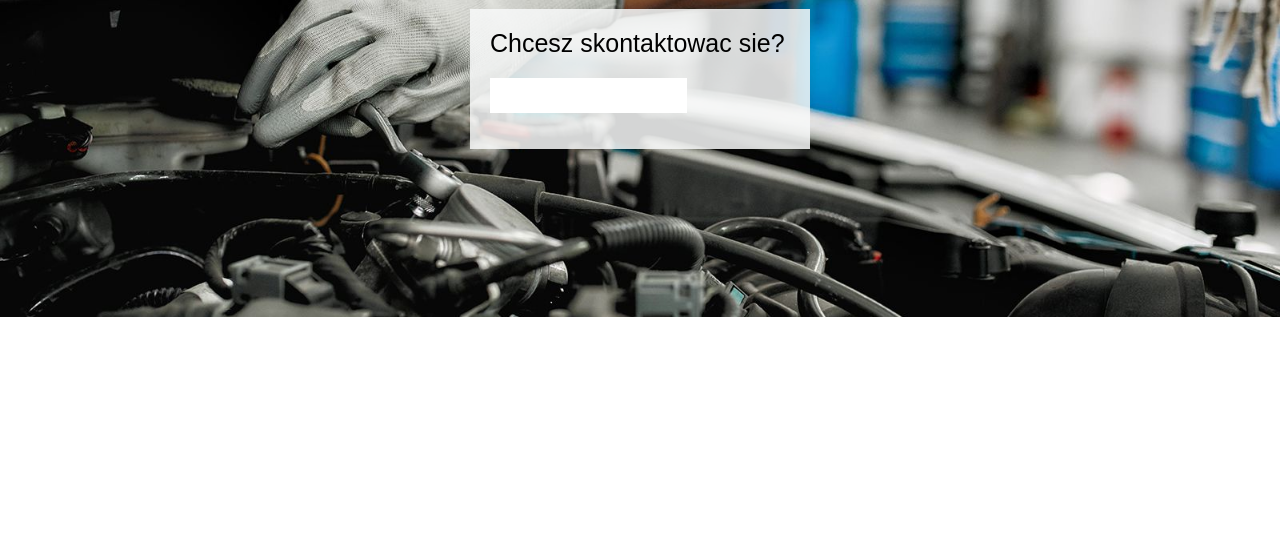
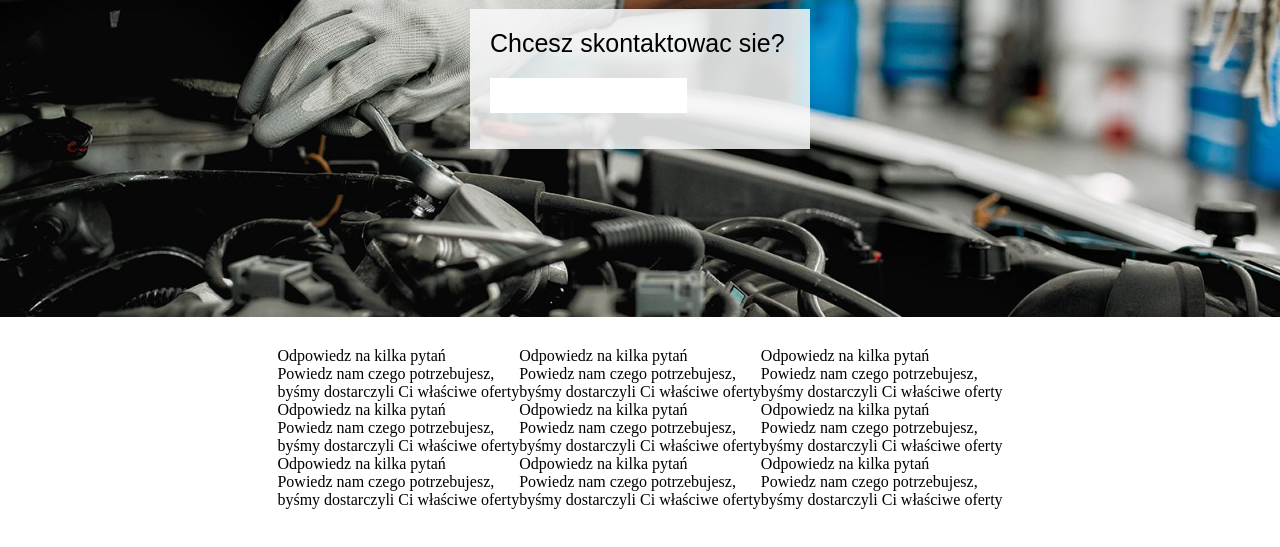
Before and after one commit to seeemmmen/Warszat, a plain HTML site: page index.html in a window 1280 px wide. Shown: the part 183-730 px from the top of the page. Drawn offline with Linux system fonts and the light colour scheme; a web font is replaced by a local one.

Commit message:
white box

```diff
--- a/index.html
+++ b/index.html
@@ -29,6 +29,50 @@
             <input type="tel">
         </div>
     </header>
+    <div class="ofera">
+            <div class="contant">
+                <p>Odpowiedz na kilka pytań
+                </p>
+                <p>Powiedz nam czego potrzebujesz,
+                <br>byśmy dostarczyli Ci właściwe oferty</p>
+                <p>Odpowiedz na kilka pytań
+                </p>
+                <p>Powiedz nam czego potrzebujesz,
+                <br>byśmy dostarczyli Ci właściwe oferty</p>
+                <p>Odpowiedz na kilka pytań
+                </p>
+                <p>Powiedz nam czego potrzebujesz,
+                <br>byśmy dostarczyli Ci właściwe oferty</p>
+            </div>
+            <div class="contant">
+                <p>Odpowiedz na kilka pytań
+                </p>
+                <p>Powiedz nam czego potrzebujesz,
+                <br>byśmy dostarczyli Ci właściwe oferty</p>
+                <p>Odpowiedz na kilka pytań
+                </p>
+                <p>Powiedz nam czego potrzebujesz,
+                <br>byśmy dostarczyli Ci właściwe oferty</p>
+                <p>Odpowiedz na kilka pytań
+                </p>
+                <p>Powiedz nam czego potrzebujesz,
+                <br>byśmy dostarczyli Ci właściwe oferty</p>
+            </div>
+            <div class="contant">
+                <p>Odpowiedz na kilka pytań
+                </p>
+                <p>Powiedz nam czego potrzebujesz,
+                <br>byśmy dostarczyli Ci właściwe oferty</p>
+                <p>Odpowiedz na kilka pytań
+                </p>
+                <p>Powiedz nam czego potrzebujesz,
+                <br>byśmy dostarczyli Ci właściwe oferty</p>
+                <p>Odpowiedz na kilka pytań
+                </p>
+                <p>Powiedz nam czego potrzebujesz,
+                <br>byśmy dostarczyli Ci właściwe oferty</p>
+            </div>
+    </div>
 
 </body>
 </html>
--- a/style/style.css
+++ b/style/style.css
@@ -68,3 +68,14 @@ header{
     outline: none;
 
 }
+.ofera{
+    width: 100%;
+    background-color: white;
+    height: 200px;
+    margin-top: 30px;
+    display: flex;
+    justify-content: center;
+}
+.contant    {
+    justify-content: center;
+}
```
